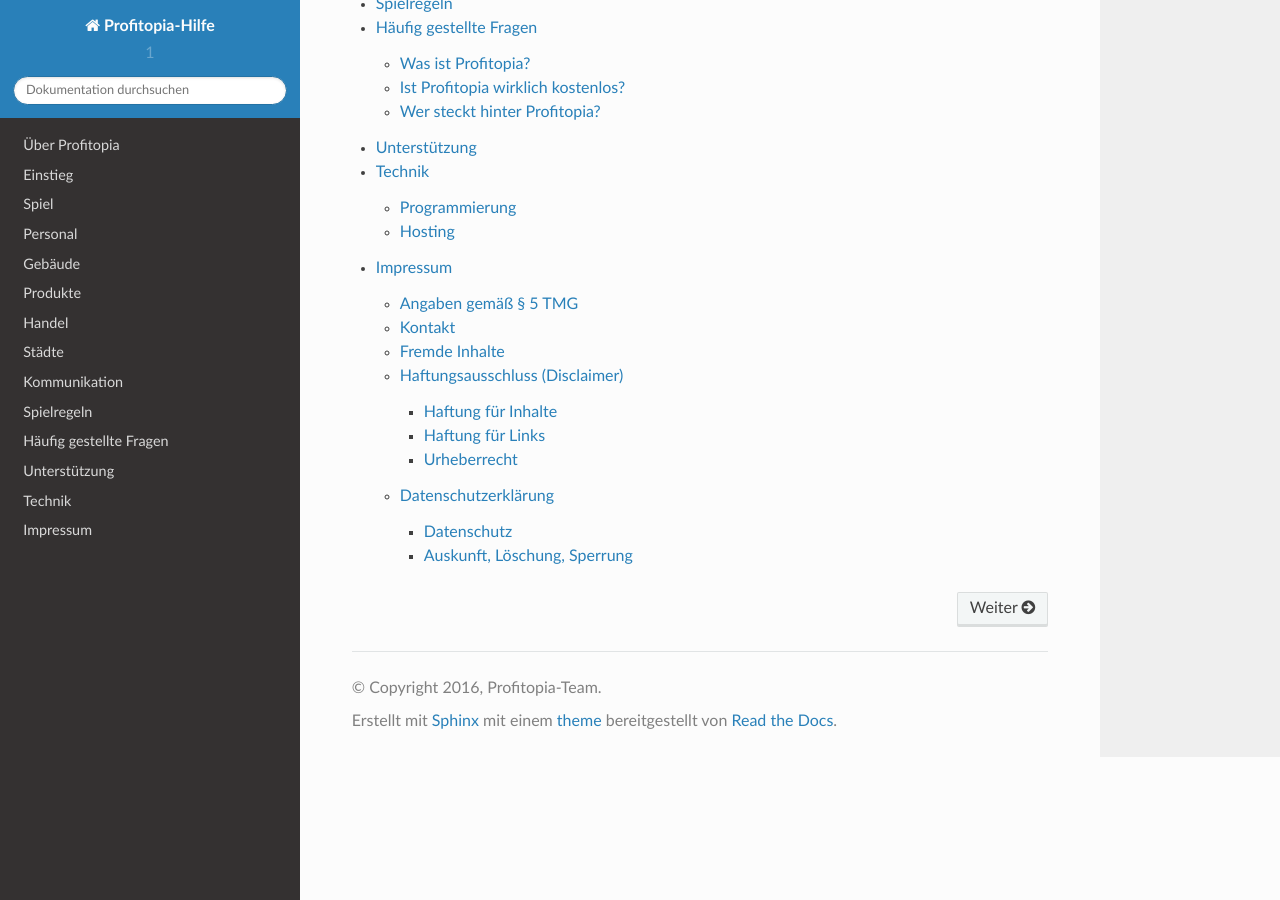
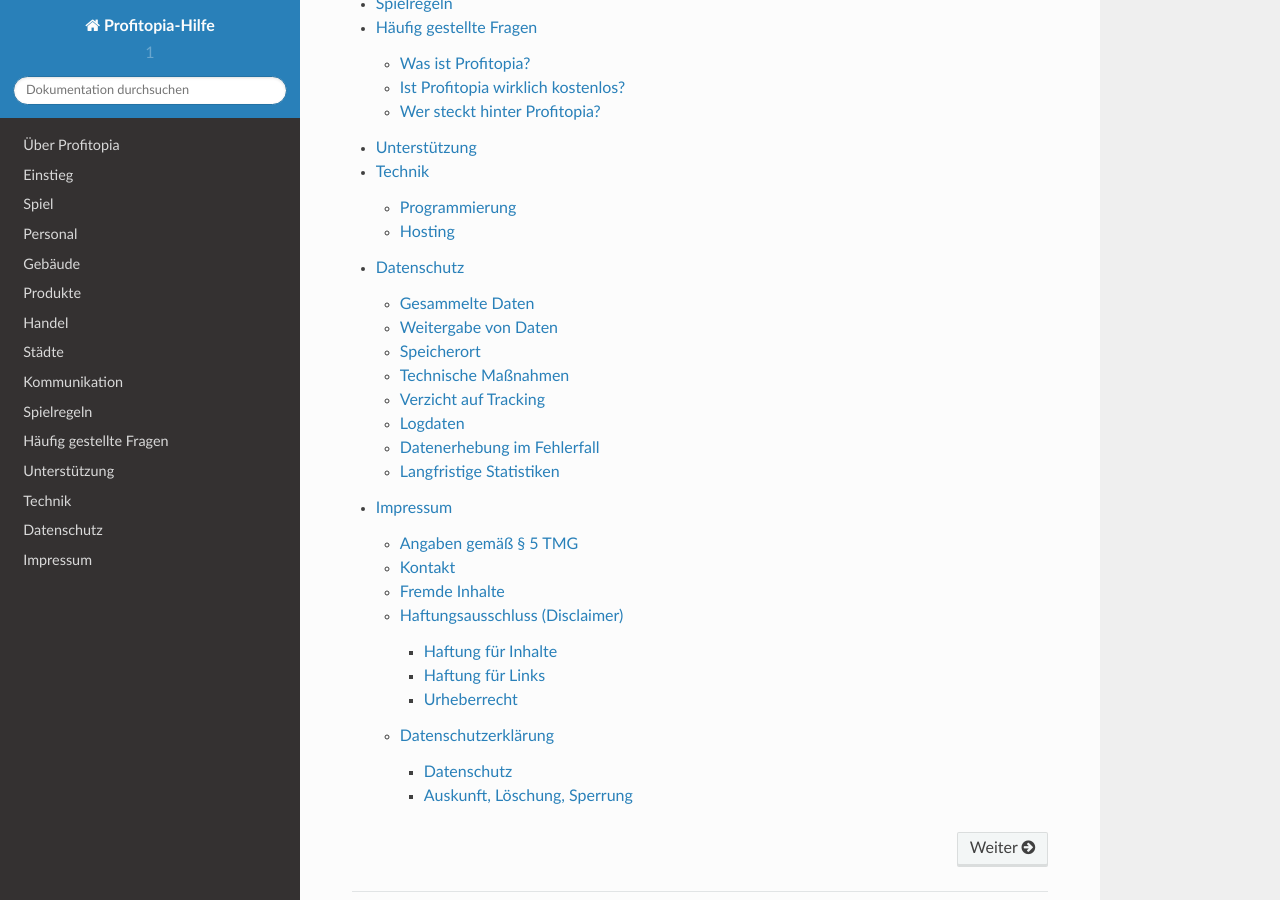
Before and after one commit to profitopia/help, a Sphinx documentation site: the page built from source/index.rst, in a window 1280 px wide and 900 px high, scrolled down 2316 px. Built offline with Sphinx 7.4.7 and the Read the Docs theme 2.0.0, drawn with Linux system fonts in a browser that asks for light colours; part of the change alters nothing that is shown.

Commit message:
Added draft for privacy

```diff
--- a/source/index.rst
+++ b/source/index.rst
@@ -20,4 +20,5 @@ Herzlich Willkommen zur Profitopia-Hilfe! Diese Seite soll alle relevanten Infor
   faq
   support
   technology
+  privacy
   imprint
--- /dev/null
+++ b/source/privacy.rst
@@ -0,0 +1,56 @@
+Datenschutz
+###########
+
+Es fallen verschiedene Daten an, die wir auf dem Profitopia-Server speichern könnten. Einzelne lassen unter Umständen Rückschlüsse auf konkrete Nutzer zu. Hier wollen wir einen Überblick darüber vermitteln, welche Daten wir speichern und wie lange wir diese aufbewahren.
+
+Gesammelte Daten
+================
+
+Im Spiel werden diverse Daten zu getätigten Aktionen erhoben und auf Dauer gespeichert. Dies beinhaltet alle Ereignisse, die eine Änderung der Levelpunkte oder des Kontostands der Firma zur Folge haben.
+
+Später sollen auch sämtliche Handelstransaktionen gespeichert werden, um Regelverstöße zu erkennen.
+
+Weitergabe von Daten
+====================
+
+Wir geben grundsätzlich keine Daten an Dritte weiter, sofern keine rechtliche Notwendigkeit dazu vorliegt. Ein expliziter Nutzerwunsch kann eine Ausnahme hierzu bilden.
+
+Daten, die als öffentlich gekennzeichnet oder offensichtlich öffentlich sind (etwa der Name der Firma oder der Profiltext) können von anderen eingesehen werden.
+
+Innerhalb des Spiels sind viele Daten von anderen Spielern einsehbar. So wird im Firmenprofil angezeigt, ob ein Spieler gerade aktiv ist beziehungsweise wann er sich zuletzt angemeldet hat.
+
+Speicherort
+===========
+
+Profitopia wird auf einem Server bei einem deutschen Hoster in einem deutschen Rechenzentrum betrieben. Es ist den Betreibern des Rechenzentrums prinzipiell technisch möglich, auf die Daten zuzugreifen, wobei er laut seine allgemeinen Geschäftsbedingungen darauf verzichtet.
+
+Zudem werden täglich Backups von den Daten angelegt. Diese werden ebenfalls an unterschiedlichen Speicherorten innerhalb Deutschlands gesichert.
+
+Technische Maßnahmen
+====================
+
+Sämtliche Verbindungen zwischen dem Profitopia-Server und dem Browser des Nutzers erfolgen SSL-verschlüsselt. Wir verwenden außerdem HTTP Strict Transport Security-Header, die das Laden von Seiten ohne SSL verhindern sollen, und haben die Domain profitopia.de in die Liste der Domains eintragen lassen, für die der Browser gültige SSL-Zertifikate erzwingen soll.
+
+Sicherheitsupdates installieren wir zeitnah nach der Veröffentlichung.
+
+Verzicht auf Tracking
+=====================
+
+Wir setzen derzeit keinerlei Techniken ein, um das Verhalten des einzelnen Nutzers auf unseren Seiten in Interaktion mit anderen Seiten zu verfolgen.
+
+Logdaten
+========
+
+Die Dienste des Profitopia-Servers erstellen verschiedene Logdaten, die Zugriffe auf die Seite und weitere Daten enthalten. Dabei werden normalerweise auch IP-Adressen mitgeschrieben. Wir haben die Konfiguration des von uns eingesetzten nginx so modifiziert, dass diese anonymisiert mitgeschrieben werden. Anhand dieser anonymisierten IPs ist keine eindeutige Zuordnung zu einem Internetnutzer mehr möglich.
+
+Datenerhebung im Fehlerfall
+===========================
+
+Wir bemühen uns, Profitopia fehlerfrei bereitzustellen, allerdings sind trotz größter Sorgfalt Fehler niemals vollständig auszuschließen.
+Sollten in Profitopia unbehandelte Ausnahmen auftreten, werden sogenannte Stack Traces gespeichert, die unter Umständen mehr Daten enthalten als wir normalerweise sammeln. In diesem Fall bewahren wir diese Daten so lange auf, bis wir das Problem lösen konnten, und löschen die damit zusammenhängenden Daten anschließend.
+
+
+Langfristige Statistiken
+========================
+
+Wir sammeln verschiedene Daten über grundsätzliche Dinge wie die Auslastung des Servers, die Anzahl der aktiven Spieler oder die Anzahl an HTTP-Anfragen. Diese Daten sind anonymisiert und erlauben prinzipiell keinen Rückschluss auf einzelne Nutzer unserer Dienste.
```
